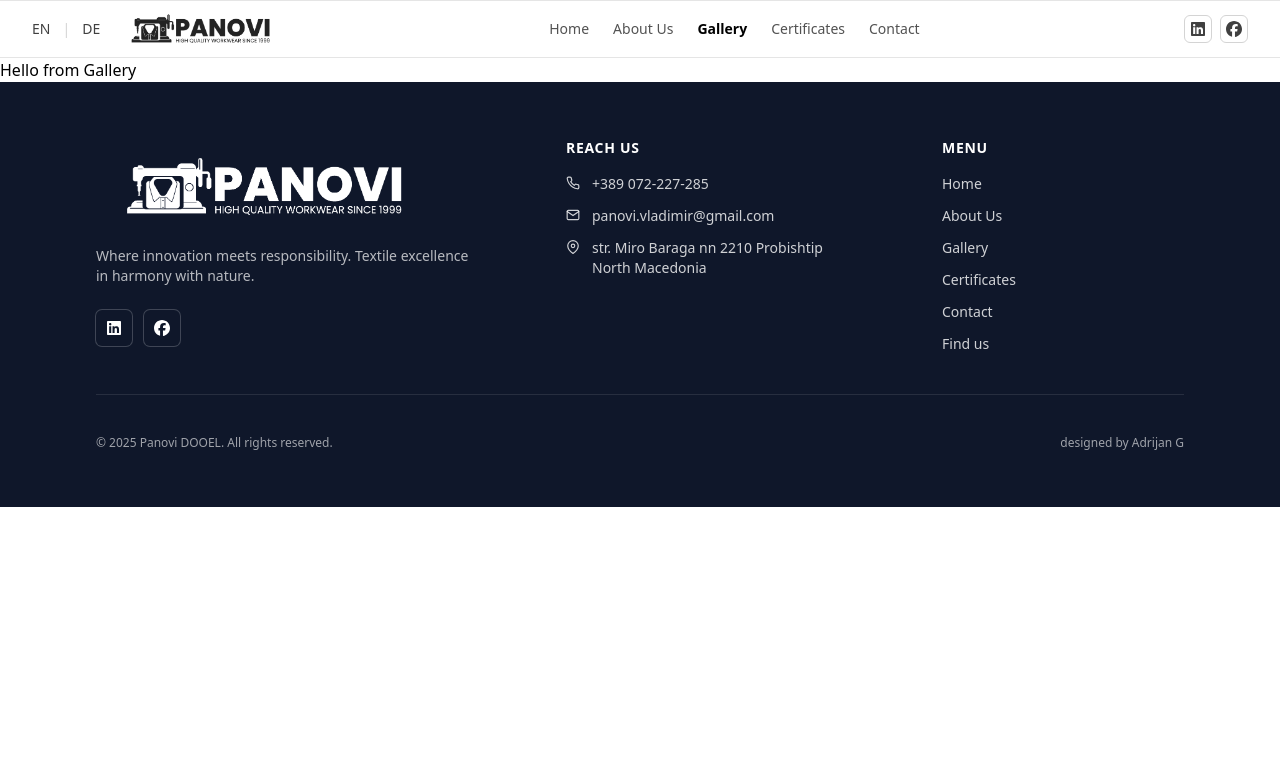
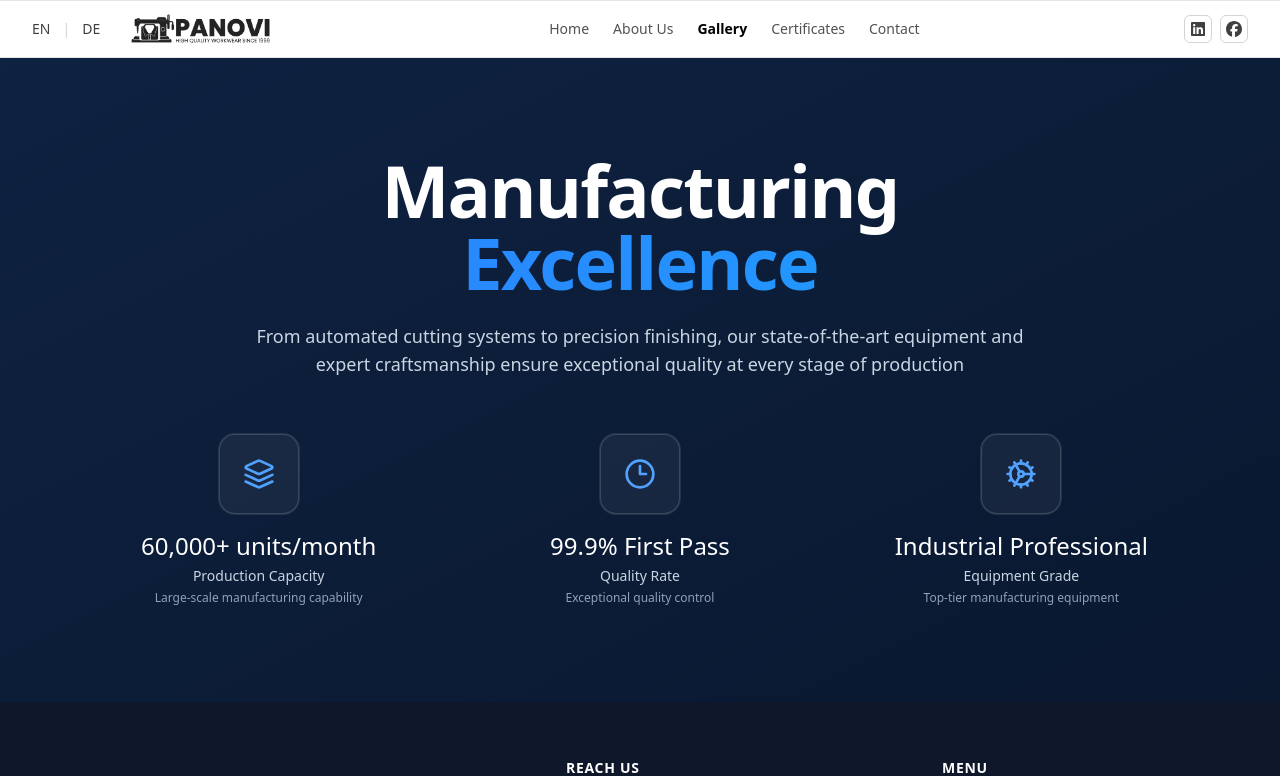
Before and after one commit to Slavcho98/Panovi, a React (Vite) app in the folder panovi-textile/: page /gallery in a window 1280 px wide. Shown: the top 776 px of the page. Built offline with nearby package versions, Linux system fonts and the light colour scheme.

Commit message:
feat(gallery-hero): implement gallery page hero section

```diff
--- a/panovi-textile/src/pages/Gallery.tsx
+++ b/panovi-textile/src/pages/Gallery.tsx
@@ -1,9 +1,32 @@
+import { LuClock3, LuCog, LuLayers } from "react-icons/lu";
+import ManufacturingExcellence from "./GalleryPage/ManufacturingExcellence";
+const METRICS = [
+  {
+    icon: LuLayers,
+    value: "60,000+ units/month",
+    label: "Production Capacity",
+    helper: "Large-scale manufacturing capability",
+  },
+  {
+    icon: LuClock3,
+    value: "99.9% First Pass",
+    label: "Quality Rate",
+    helper: "Exceptional quality control",
+  },
+  {
+    icon: LuCog,
+    value: "Industrial Professional",
+    label: "Equipment Grade",
+    helper: "Top-tier manufacturing equipment",
+  },
+];
+
 function Gallery() {
-    return (
-        <div>
-            Hello from Gallery
-        </div>
-    )
+  return (
+    <div>
+      <ManufacturingExcellence items={METRICS} />
+    </div>
+  );
 }
 
-export default Gallery
+export default Gallery;
--- /dev/null
+++ b/panovi-textile/src/pages/GalleryPage/ManufacturingExcellence.tsx
@@ -0,0 +1,43 @@
+import MetricItem, { type MetricItemProps } from "./MetricItem";
+
+type ManufacturingExcellenceProps = {
+  headingLead?: string;
+  headingHighlight?: string;
+  description?: string;
+  items: MetricItemProps[];
+  className?: string;
+};
+
+export default function ManufacturingExcellence({
+  headingLead = "Manufacturing",
+  headingHighlight = "Excellence",
+  description = "From automated cutting systems to precision finishing, our state-of-the-art equipment and expert craftsmanship ensure exceptional quality at every stage of production",
+  items,
+  className = "",
+}: ManufacturingExcellenceProps) {
+  return (
+    <section
+      className={`bg-gradient-to-br from-[#0E2241] to-[#0A1830] text-white ${className}`}
+    >
+      <div className="mx-auto max-w-6xl px-4 sm:px-6 py-16 sm:py-24">
+        <div className="text-center">
+          <h2 className="text-5xl sm:text-6xl md:text-7xl font-semibold tracking-tight">
+            <span className="block">{headingLead}</span>
+            <span className="block text-transparent bg-clip-text bg-gradient-to-r from-[#2E7BFF] to-[#1AA3FF]">
+              {headingHighlight}
+            </span>
+          </h2>
+          <p className="mx-auto mt-6 max-w-3xl text-base sm:text-lg text-slate-300">
+            {description}
+          </p>
+        </div>
+
+        <div className="mt-14 grid gap-10 sm:grid-cols-2 lg:grid-cols-3">
+          {items.map((it, i) => (
+            <MetricItem key={i} {...it} />
+          ))}
+        </div>
+      </div>
+    </section>
+  );
+}
--- /dev/null
+++ b/panovi-textile/src/pages/GalleryPage/MetricItem.tsx
@@ -0,0 +1,30 @@
+import type { IconType } from "react-icons";
+
+export type MetricItemProps = {
+  icon: IconType;
+  value: string;
+  label: string;
+  helper?: string;
+  className?: string;
+};
+
+export default function MetricItem({
+  icon: Icon,
+  value,
+  label,
+  helper = "",
+  className = "",
+}: MetricItemProps) {
+  return (
+    <div className={`flex flex-col items-center text-center ${className}`}>
+      <div className="mb-4 inline-flex h-20 w-20 items-center justify-center rounded-2xl border border-white/15 bg-white/5 ring-1 ring-white/10">
+        <Icon className="h-8 w-8 text-blue-400" />
+      </div>
+      <div className="text-xl sm:text-2xl font-medium text-white">{value}</div>
+      <div className="mt-1 text-sm text-slate-300">{label}</div>
+      {helper ? (
+        <div className="mt-1 text-xs text-slate-400">{helper}</div>
+      ) : null}
+    </div>
+  );
+}
```
